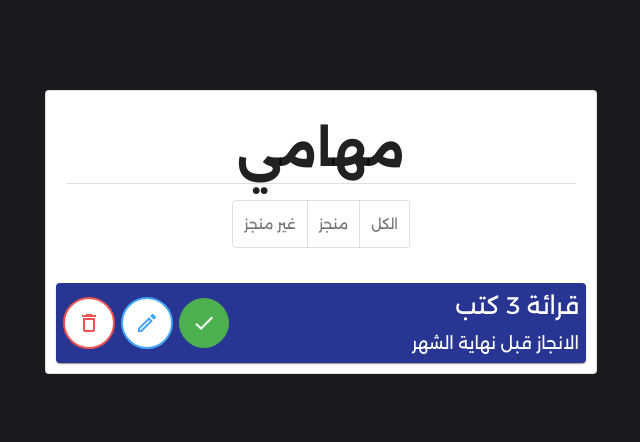
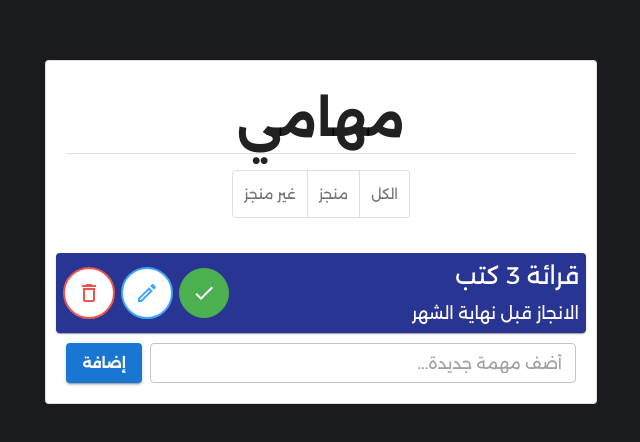
Before and after one commit to Osama-dev20/react-todo-app, a React (Create React App) app: page / in a window 1280 px wide. Shown: the part 168-610 px from the top of the page, without its empty margins (319-959 px from the left). Built offline with nearby package versions, Linux system fonts and the light colour scheme.

Commit message:
feat: add input field and button for adding tasks

```diff
--- a/src/components/ToDoList.js
+++ b/src/components/ToDoList.js
@@ -7,6 +7,8 @@ import ToggleButton from "@mui/material/ToggleButton";
 import ToggleButtonGroup from "@mui/material/ToggleButtonGroup";
 import Typography from "@mui/material/Typography";
 import { createTheme, ThemeProvider } from '@mui/material';
+import TextField from "@mui/material/TextField";
+import Button from "@mui/material/Button";
 
 // Components
 import ToDo from "./ToDo";
@@ -54,6 +56,36 @@ export default function ToDoList() {
           {/* ===== ALL TODOS ===== */}
           <ToDo />
 
+
+          {/* ===== Input + ADD Button ===== */}
+            <Box
+              sx={{
+                display: "flex",
+                gap: 1,
+                padding: "0 20px 20px",
+                direction:"rtl",
+
+              }}
+            >
+
+              <TextField
+                fullWidth
+                size="small"
+                placeholder="أضف مهمة جديدة..."
+              />
+
+              <Button
+                variant="contained"
+                sx={{
+                  fontFamily: "Alexandria",
+                  fontWeight: "bold",
+                  padding: "0 20px",
+                }}
+              >
+                إضافة
+              </Button>
+            </Box>
+
         </Card>
       </Box>
       </Container>
```
